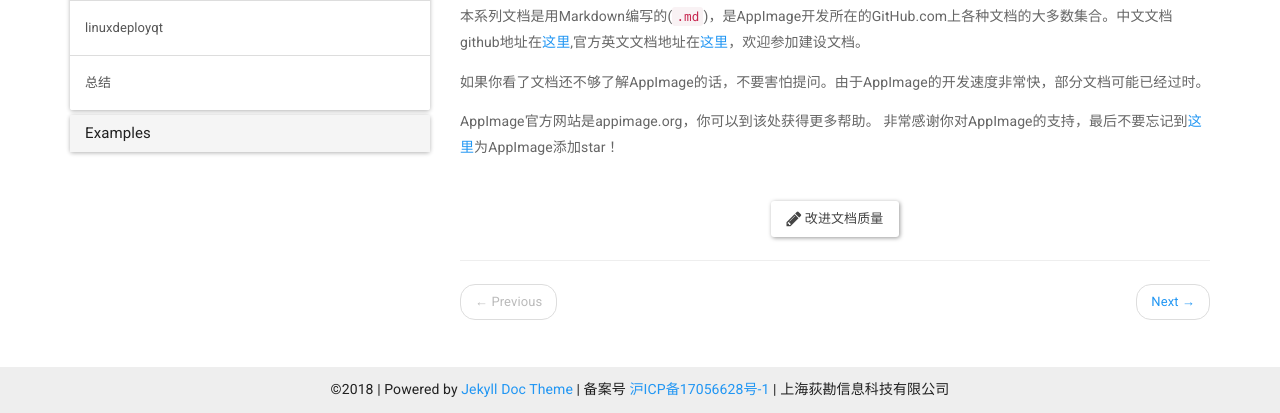
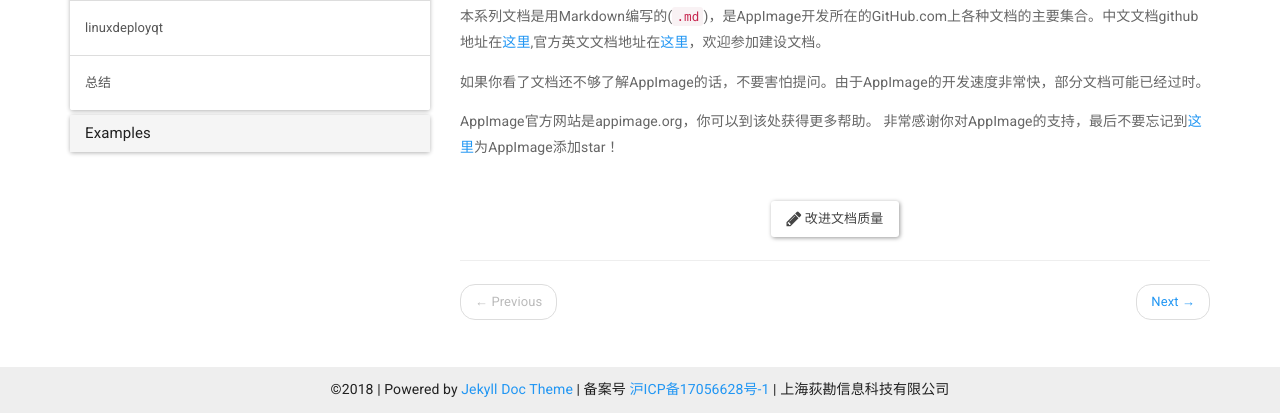
Before and after one commit to Gamuxorg/AppImage-CN, a Jekyll site: the page built from _docs/index.md, in a window 1280 px wide and 976 px high, cut to the strip 563-976 px from the top of the window. Built offline with Jekyll 4.4.1, drawn with Linux system fonts in a browser that asks for light colours; nearby versions of some CDN libraries.

Commit message:
Update index.md

```diff
--- a/_docs/index.md
+++ b/_docs/index.md
@@ -8,7 +8,7 @@ redirect_from: /index.html
 
 <iframe src="https://player.youku.com/embed/XMzIyODAwNjQwMA==" width="100%" height="400" frameborder="0" allowfullscreen="true"></iframe>
 
-本系列文档是用Markdown编写的(`.md`)，是AppImage开发所在的GitHub.com上各种文档的大多数集合。中文文档github地址在[这里](https://github.com/Gamuxorg/AppImage-CN/tree/master/_docs),官方英文文档地址在[这里](https://github.com/AppImage/AppImageKit/wiki)，欢迎参加建设文档。
+本系列文档是用Markdown编写的(`.md`)，是AppImage开发所在的GitHub.com上各种文档的主要集合。中文文档github地址在[这里](https://github.com/Gamuxorg/AppImage-CN/tree/master/_docs),官方英文文档地址在[这里](https://github.com/AppImage/AppImageKit/wiki)，欢迎参加建设文档。
 
 如果你看了文档还不够了解AppImage的话，不要害怕提问。由于AppImage的开发速度非常快，部分文档可能已经过时。
 
```
